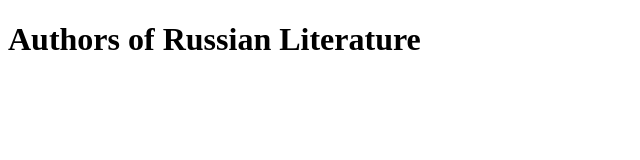
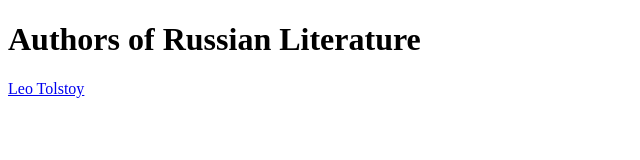
Before and after one commit to TobiasMain/odin-authors, a plain HTML site: page index.html in a window 1280 px wide. Shown: the full height of the page, 0-640 px from the left. Drawn offline with Linux system fonts and the light colour scheme.

Commit message:
Add anchor to Tolsoy file in index

```diff
--- a/index.html
+++ b/index.html
@@ -7,5 +7,6 @@
   </head>
   <body>
     <h1>Authors of Russian Literature</h1>
+    <a href="./authors/tolstoy.html">Leo Tolstoy</a>
   </body>
 </html>
```
